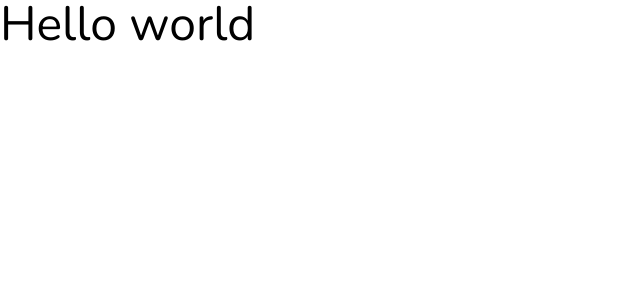
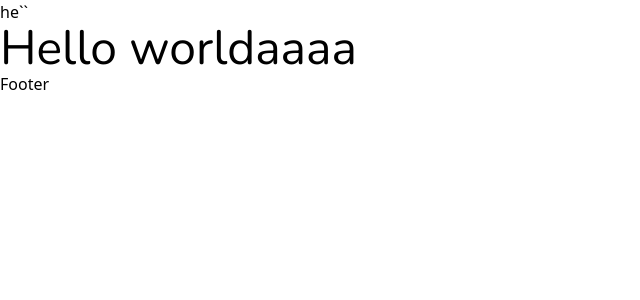
Before and after one commit to isyly/karakol, a Next.js app: page / in a window 1280 px wide. Shown: the top 300 px of the page, without its empty margins (0-640 px from the left). Built offline with nearby package versions, Linux system fonts and the light colour scheme.

Commit message:
feat: add fallback metadata to layout

```diff
--- a/src/app/layout.tsx
+++ b/src/app/layout.tsx
@@ -2,6 +2,7 @@ import type { Metadata } from "next";
 import { Nunito, Nunito_Sans } from "next/font/google";
 import clsx from "clsx";
 import "./globals.css";
+import { createClient } from "@/prismicio";
 
 const nunito = Nunito({
   subsets: ["latin"],
@@ -14,10 +15,20 @@ const nunitoSans = Nunito_Sans({
   display: "swap",
 });
 
-export const metadata: Metadata = {
-  title: "Create Next App",
-  description: "Generated by create next app",
-};
+export async function generateMetadata(): Promise<Metadata> {
+  const client = createClient();
+
+  const page = await client.getSingle("settings");
+
+  return {
+    title: page.data.site_title || "Karakol Travel",
+    description:
+      page.data.meta_description || "Karakol is a city in Kyrgyzstan.",
+    openGraph: {
+      images: [page.data.og_image.url || ""],
+    },
+  };
+}
 
 export default function RootLayout({
   children,
@@ -26,7 +37,14 @@ export default function RootLayout({
 }>) {
   return (
     <html lang="en" className={clsx(nunito.variable, nunitoSans.variable)}>
-      <body>{children}</body>
+      <body>
+        <header>he``</header>
+        {children}
+
+        <footer>
+          <p>Footer</p>
+        </footer>
+      </body>
     </html>
   );
 }
--- a/src/app/page.tsx
+++ b/src/app/page.tsx
@@ -3,7 +3,7 @@ import Image from "next/image";
 export default function Home() {
   return (
     <main className="font-display text-5xl">
-      <h1>Hello world</h1>
+      <h1>Hello worldaaaa</h1>
     </main>
   );
 }
```
